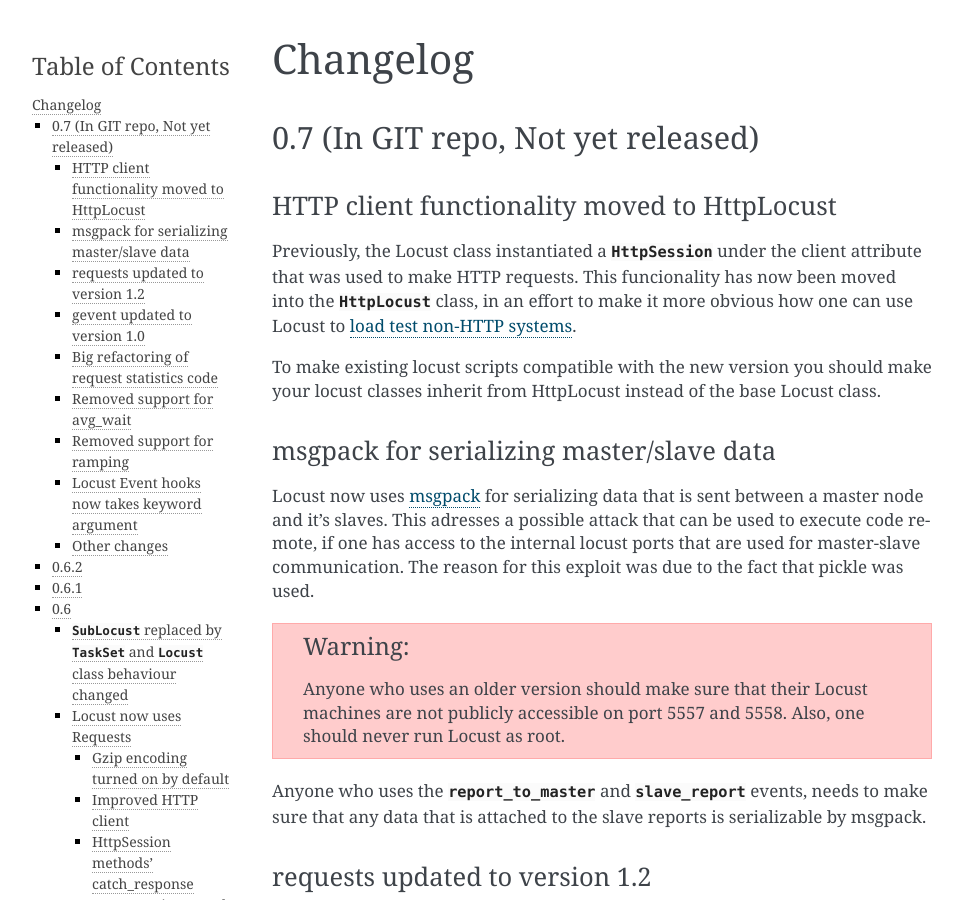
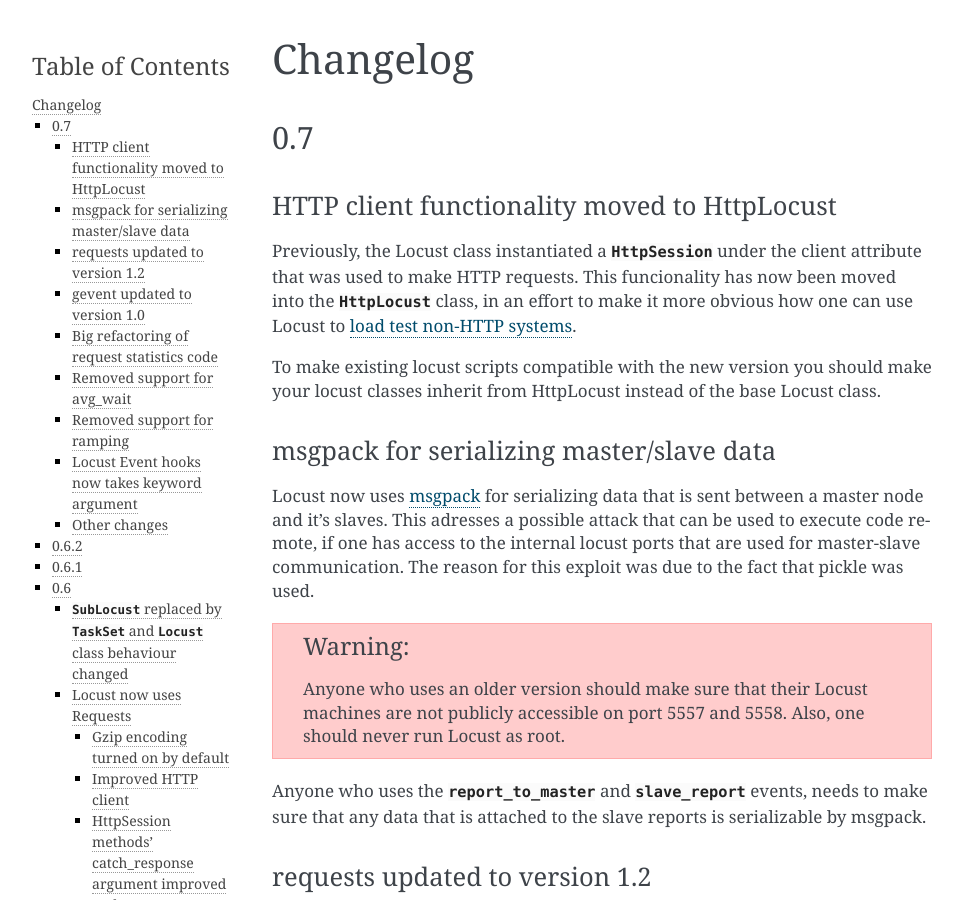
Before and after one commit to locustio/locust, a Sphinx documentation site: the page built from docs/changelog.rst, in a window 1280 px wide and 900 px high. Shown: the whole window, without its empty margins (148-1111 px from the left). Built offline with Sphinx 7.4.7, drawn with Linux system fonts in a browser that asks for light colours.

Commit message:
Version bump

```diff
--- a/docs/changelog.rst
+++ b/docs/changelog.rst
@@ -2,8 +2,8 @@
 Changelog
 ##########
 
-0.7 (In GIT repo, Not yet released)
-===================================
+0.7
+===
 
 HTTP client functionality moved to HttpLocust
 ---------------------------------------------
```
